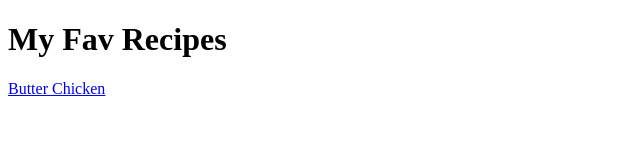
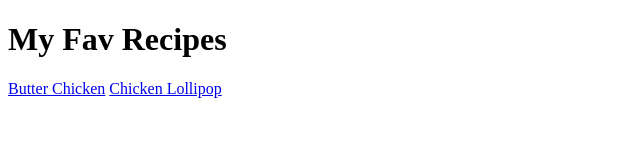
Before and after one commit to DarkYato/odin-recipes, a plain HTML site: page index.html in a window 1280 px wide. Shown: the whole page, without its empty margins (0-640 px from the left). Drawn offline with Linux system fonts and the light colour scheme.

Commit message:
Add link to chicken lollipop webpage

```diff
--- a/index.html
+++ b/index.html
@@ -7,5 +7,6 @@
     <body>
         <h1>My Fav Recipes</h1>
         <a href="./recipes/butter_chicken.html">Butter Chicken</a>
+        <a href="./recipes/chicken_lollipop.html">Chicken Lollipop</a>
     </body>
 </html>
```
